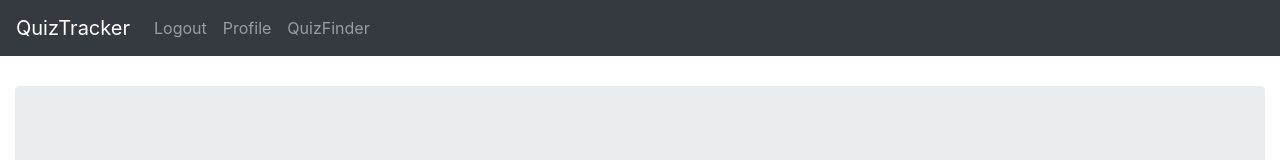
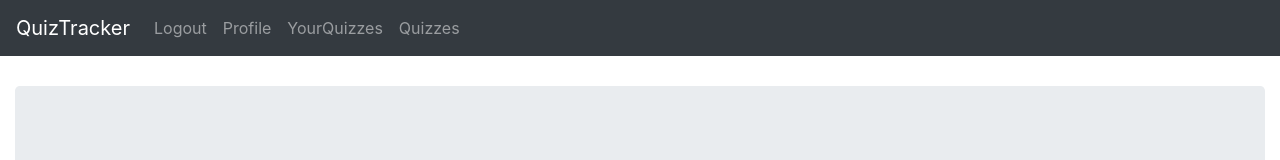
Before and after one commit to jtimwill/quiz-front-end, a React (Create React App) app: page / in a window 1280 px wide. Shown: the top 160 px of the page. Built offline with nearby package versions, Linux system fonts and the light colour scheme; sample sign-in values are in the browser's storage.

Commit message:
Update NavBar component

```diff
--- a/src/components/navBar.jsx
+++ b/src/components/navBar.jsx
@@ -51,8 +51,11 @@ class NavBar extends Component {
                 <NavLink className="nav-item nav-link" to="/users/me/show">
                   Profile
                 </NavLink>
-                <NavLink className="nav-item nav-link" to="/exercises/index">
-                  QuizFinder
+                <NavLink className="nav-item nav-link" to="/user-quizzes/index">
+                  YourQuizzes
+                </NavLink>
+                <NavLink className="nav-item nav-link" to="/quizzes/index">
+                  Quizzes
                 </NavLink>
               </React.Fragment>
             )}
@@ -60,9 +63,6 @@ class NavBar extends Component {
               <React.Fragment>
                 <NavLink className="nav-item nav-link" to="/users/index">
                   Users
-                </NavLink>
-                <NavLink className="nav-item nav-link" to="/quizzes/index">
-                  Quizzes
                 </NavLink>
                 <NavLink className="nav-item nav-link" to="/categories/index">
                   Categories
--- a/src/components/quizzes/quizIndex.jsx
+++ b/src/components/quizzes/quizIndex.jsx
@@ -2,6 +2,7 @@ import React, { Component} from 'react';
 import { Link } from 'react-router-dom';
 import { getQuizzes, deleteQuiz } from '../../services/quizService.js';
 import { getCategories } from '../../services/categoryService.js';
+import { getCurrentUser } from '../../services/authService';
 import { compareDates } from '../../utilities/sortUtility.js';
 import { findCategory } from '../../utilities/findUtility.js';
 import './quiz.css';
@@ -32,6 +33,11 @@ class QuizIndex extends Component {
   }
 
   handleQuizDelete = async selected_quiz => {
+    if (!getCurrentUser().admin) {
+      alert("Access Denied, Admin Only");
+      return;
+    }
+
     if (!this.confirmDelete("quiz")) { return; }
     const old_quizzes = this.state.quizzes;
     const new_quizzes = old_quizzes.filter(q => q.id !== selected_quiz.id);
@@ -47,26 +53,6 @@ class QuizIndex extends Component {
       this.setState({ quizzes: old_quizzes });
     }
   };
-
-  // handleQuestionDelete = async (quiz_index, selected_question) => {
-  //   if (!this.confirmDelete("question")) { return; }
-  //   const old_questions = this.state.quizzes[quiz_index].questions;
-  //   const new_questions = old_questions.filter(q => q.id !== selected_question.id);
-  //   const quizzes = [ ...this.state.quizzes ];
-  //
-  //   quizzes[quiz_index].questions = new_questions;
-  //   this.setState({ quizzes });
-  //
-  //   try {
-  //     await deleteQuestion(selected_question.id);
-  //   } catch (exception) {
-  //     if (exception.response && exception.response.status === 404) {
-  //       alert("This question has already been deleted.");
-  //     }
-  //     quizzes[quiz_index].questions = old_questions
-  //     this.setState({ quizzes });
-  //   }
-  // }
 
   handlePageChange = (page_number, page_size) => {
     const length = this.state.quizzes.length;
```
